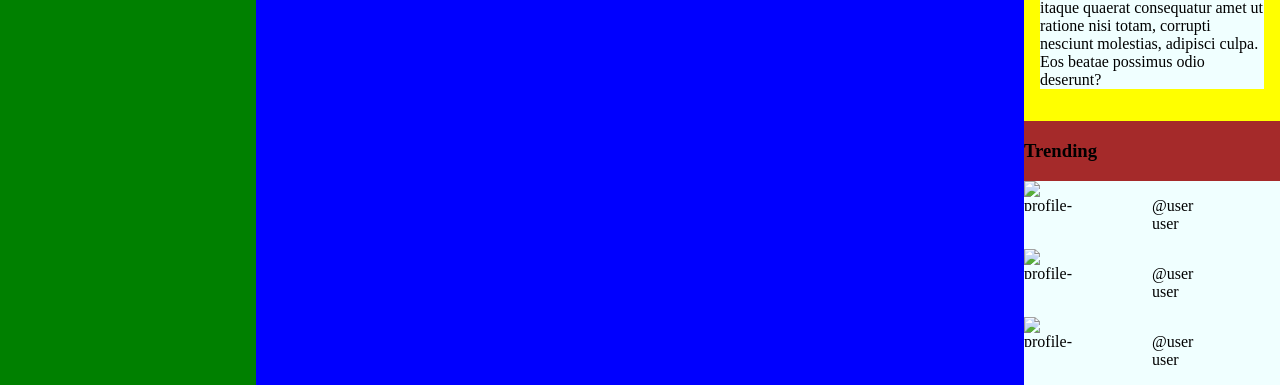
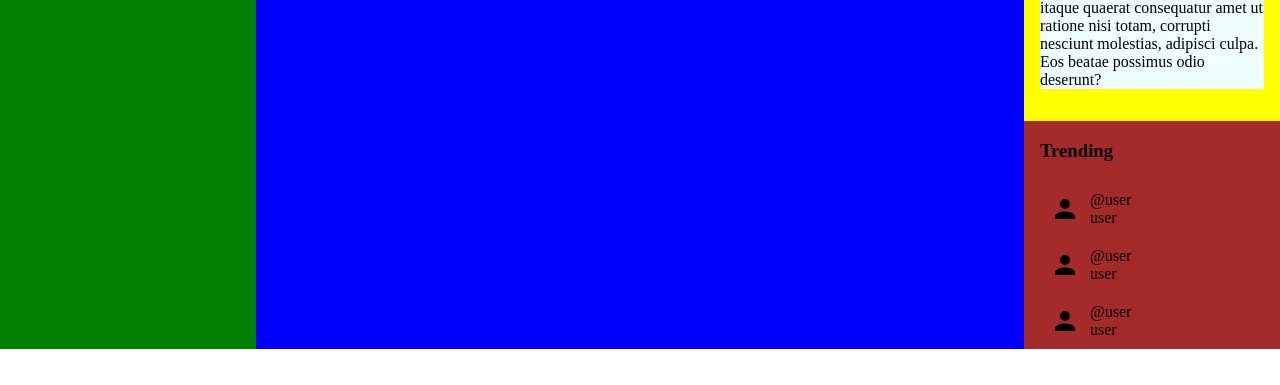
Before and after one commit to PaxoJW/Admin-dashboard_26-11-16, a plain HTML site: page index.html in a window 1280 px wide. Shown: the part 463-848 px from the top of the page. After the commit the page ends 812 px from the top, so only its background shows below. Drawn offline with Linux system fonts and the light colour scheme.

Commit message:
Style trending section
Styled trending section.
Not perfect but acceptable, considering the
project finished.

```diff
--- a/index.html
+++ b/index.html
@@ -170,21 +170,21 @@
         </h3>
         <div class="trending-section">
             <div class="user">
-                <img src="" alt="profile-img">
+                <img src="./account.svg" alt="profile-img">
                 <p>
                     @user <br>
                     user
                 </p>
             </div>
             <div class="user">
-                <img src="" alt="profile-img">
+                <img src="./account.svg" alt="profile-img">
                 <p>
                     @user <br>
                     user
                 </p>
             </div>
             <div class="user">
-                <img src="" alt="profile-img">
+                <img src="./account.svg" alt="profile-img">
                 <p>
                     @user <br>
                     user
--- a/style.css
+++ b/style.css
@@ -73,9 +73,6 @@ input {
     align-items: center;
 }
 
-
-
-
 .main {
     background-color: blue;
     grid-area: main;
@@ -103,7 +100,7 @@ input {
     padding: 1rem;
 }
 
-.announcements-section, .trending-section {
+.announcements-section {
     background-color: azure;
 
 }
@@ -111,19 +108,24 @@ input {
 .section-4 {
     background-color: brown;
     grid-area: trending;
-}
-
-.trending-section {
-    display: grid;
-    grid-template-columns: 1fr;
-    grid-template-rows: auto;
+    padding-left: 1rem;
 }
 
 .user {
     width: 1fr;
     display: grid;
-    grid-template-columns: repeat(2, 1fr);
+    grid-template-columns: 40px 60px;
     grid-template-rows: auto;
+    align-items: center;
+    padding: 10px;
+}
+
+.user img {
+    width: min-content;
+}
+
+.user p {
+    margin: 0;
 }
 
 img {
```
